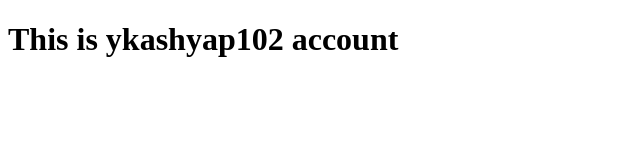
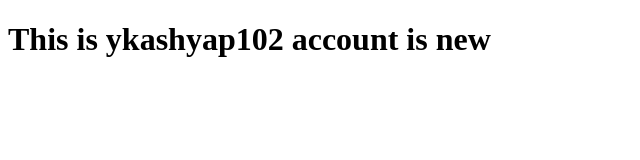
Before and after one commit to kashyap-yash/project-1, a plain HTML site: page index.html in a window 1280 px wide. Shown: the whole page, without its empty margins (0-640 px from the left). Drawn offline with Linux system fonts and the light colour scheme.

Commit message:
add new message

```diff
--- a/index.html
+++ b/index.html
@@ -7,6 +7,6 @@
     <title>Document</title>
 </head>
 <body>
-    <h1>This is ykashyap102 account </h1>
+    <h1>This is ykashyap102 account is new </h1>
 </body>
 </html>
```
